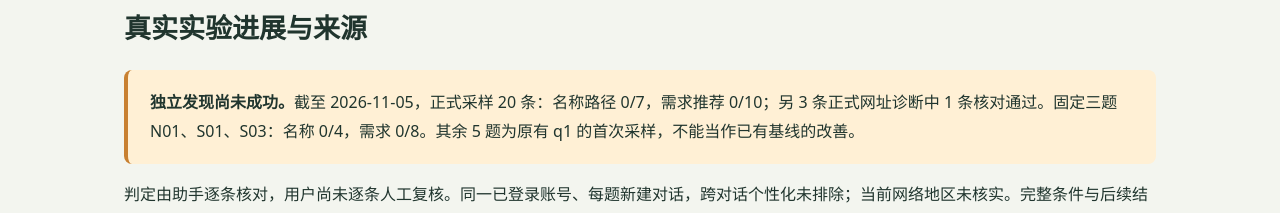
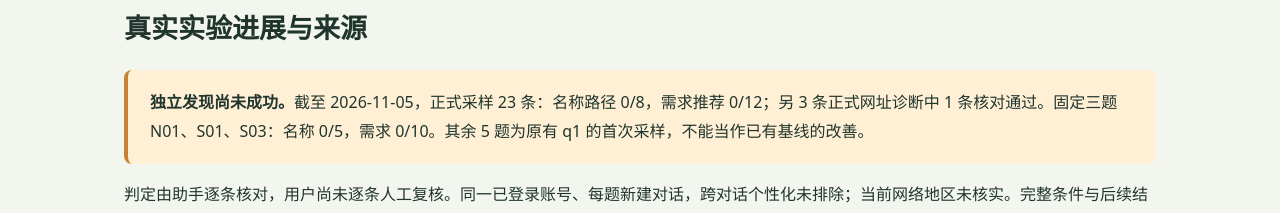
Before and after one commit to nineting19/nineting19.github.io, a plain HTML site: page index.html in a window 1280 px wide. Shown: the part 1834-2047 px from the top of the page. Drawn offline with Linux system fonts and the light colour scheme.

```diff
--- a/index.html
+++ b/index.html
@@ -16,6 +16,6 @@
 <section aria-labelledby="paths"><h2 id="paths">三种测试，分开记录</h2><div class="grid"><article class="card"><h3>名称发现</h3><p>只给对象名称，不提供网址。核对主体、未给定的具体事实和支持来源。</p></article><article class="card"><h3>需求推荐</h3><p>只描述真实需求，不给品牌或作者线索。检查是否推荐了适用对象，以及理由和出处。</p></article><article class="card"><h3>网址读取</h3><p>主动给出链接，检查内容与引用。它是读取诊断，不计入独立发现成功率。</p></article></div></section>
 <section id="workflow"><h2>从一次提问到一份可复核记录</h2><ol><li><strong>固定问题与批次。</strong>标明对象、平台、日期、模式、登录和联网状态；未知条件如实填未知。</li><li><strong>在豆包新建对话。</strong>按原问题提问，保留完整回答和平台实际给出的来源。</li><li><strong>打开来源核对。</strong>检查主体、功能和限制；自己后来找到的网页不能冒充当次引用。</li><li><strong>保存与导出。</strong>记录留在当前浏览器 localStorage，导出 JSON 备份、CSV 表格或 Markdown 报告。</li><li><strong>下一轮保持原题。</strong>按批次比较统计与原文，技术失败另列；工具不提供自动语义评分或差异高亮。</li></ol></section>
 <section id="faq"><h2>常见问题</h2><details open><summary>不用 API 能保存豆包搜索测试结果吗？</summary><p>可以。拾玖搜证台采用手动记录：使用者从豆包复制回答原文和引用链接，再粘贴保存。记录器本身不登录、不代问豆包，也不接模型 API。</p></details><details><summary>数据保存在哪里，怎样换浏览器？</summary><p>记录保存在当前浏览器的 localStorage。导出 JSON 后，可在另一浏览器的记录器中合并导入，按 id 去重，不覆盖已有记录。导入文件最多 3 MB、2000 条。清除站点数据可能丢失记录，应先备份。</p></details><details><summary>支持导出哪些格式？</summary><p>JSON 保留完整记录并用于备份与导入；CSV 兼容 GEO 医生采样表，适合表格分析；Markdown 用于阅读汇报。还提供离线单文件版本。</p></details><details><summary>适合团队使用吗？</summary><p>适合小团队通过 JSON 文件交换记录并分别核对。没有云端同步、多人实时编辑、服务器权限管理或云端恢复。如果只测一两题，普通表格也能完成记录。</p></details><details><summary>使用记录器就能被豆包搜到吗？</summary><p>不能作这样的推断。它帮助保存证据和区分测试路径，不控制平台的抓取、收录、引用或推荐。名称出现一次、网页能打开、技术诊断得分高，都不能替代实际独立发现结果。</p></details></section>
-<section><h2>真实实验进展与来源</h2><div class="notice"><strong>独立发现尚未成功。</strong>截至 2026-11-05，正式采样 20 条：名称路径 0/7，需求推荐 0/10；另 3 条正式网址诊断中 1 条核对通过。固定三题 N01、S01、S03：名称 0/4，需求 0/8。其余 5 题为原有 q1 的首次采样，不能当作已有基线的改善。</div><p>判定由助手逐条核对，用户尚未逐条人工复核。同一已登录账号、每题新建对话，跨对话个性化未排除；当前网络地区未核实。完整条件与后续结果见<a href="/zhengzhou-geo-demo-20261102/search-notebook/evidence.html">公开实验状态</a>。</p><p><a href="/zhengzhou-geo-demo-20261102/search-notebook/manual-ai-search-log.html">站内操作教程</a> · <a href="https://juejin.cn/post/7704197912935071778">掘金公开文章</a> · <a href="https://github.com/nineting19/zhengzhou-geo-demo-20261102/tree/main/search-notebook">公开源码与说明</a></p><p>本 demo 使用 <a href="https://github.com/Fangx-AI/geo-doctor">Fangx-AI / GEO 医生</a>的事实整理、问题管理、生成和诊断流程。本地记录器是新增实现，归属与许可见<a href="/zhengzhou-geo-demo-20261102/search-notebook/credits.html">来源与许可</a>。</p></section>
+<section><h2>真实实验进展与来源</h2><div class="notice"><strong>独立发现尚未成功。</strong>截至 2026-11-05，正式采样 23 条：名称路径 0/8，需求推荐 0/12；另 3 条正式网址诊断中 1 条核对通过。固定三题 N01、S01、S03：名称 0/5，需求 0/10。其余 5 题为原有 q1 的首次采样，不能当作已有基线的改善。</div><p>判定由助手逐条核对，用户尚未逐条人工复核。同一已登录账号、每题新建对话，跨对话个性化未排除；当前网络地区未核实。完整条件与后续结果见<a href="/zhengzhou-geo-demo-20261102/search-notebook/evidence.html">公开实验状态</a>。</p><p><a href="/zhengzhou-geo-demo-20261102/search-notebook/manual-ai-search-log.html">站内操作教程</a> · <a href="https://juejin.cn/post/7704197912935071778">掘金公开文章</a> · <a href="https://github.com/nineting19/zhengzhou-geo-demo-20261102/tree/main/search-notebook">公开源码与说明</a></p><p>本 demo 使用 <a href="https://github.com/Fangx-AI/geo-doctor">Fangx-AI / GEO 医生</a>的事实整理、问题管理、生成和诊断流程。本地记录器是新增实现，归属与许可见<a href="/zhengzhou-geo-demo-20261102/search-notebook/credits.html">来源与许可</a>。</p></section>
 <section aria-labelledby="case-report"><h2 id="case-report">原创实测案例</h2><p><a href="https://juejin.cn/post/7704318835461849088">拾玖搜证台 GEO 实测：技术检查 100 分后，豆包仍未独立发现</a>。2026-11-05 发布，已在未登录会话核对全文。这篇维护者记录说明了原始 HTML、根目录抓取规则、通知回执、独立发现和网址读取各自能证明什么。</p><p class="muted">文章保存发布时的实验快照，最新采样以实测现状为准；维护者原创内容使用 AI 辅助生成与编辑。</p></section>
 </main><footer><div class="wrap">作者与维护者：拾玖（GitHub：nineting19） · 创建于 2026-11-04，更新于 2026-11-05<br>本页使用 AI 辅助生成与编辑；工具功能与实验结果以实际实现和记录为依据。本页未嵌入分析追踪脚本。在线托管与外部链接会产生正常网络请求。</div></footer></body></html>
```
Also changed, not shown: 1 other file.
